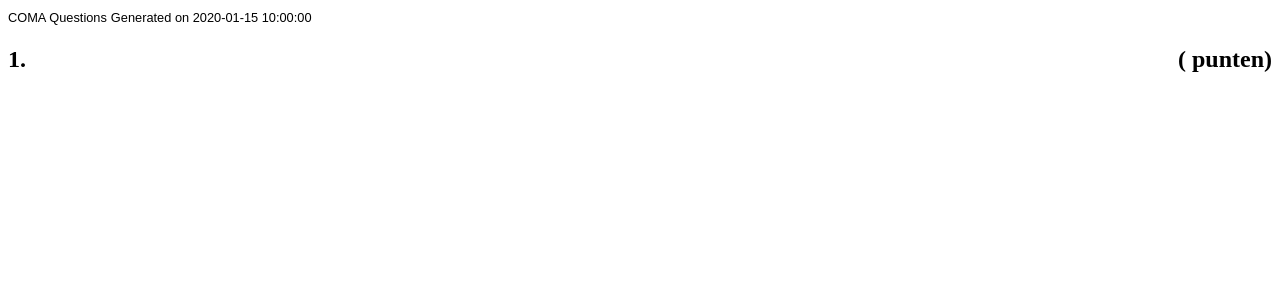
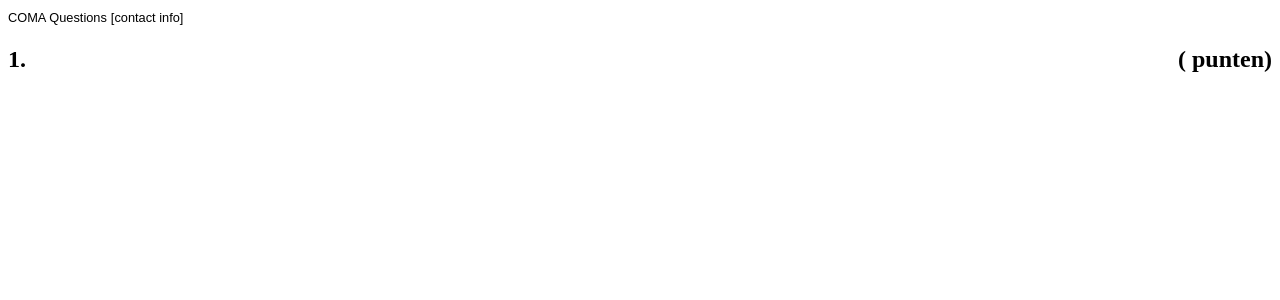
Before and after one commit to ZeusWPI/COMA, a Python web app: template app/templates/questions_pdf.html in a window 1280 px wide. Shown: the top 300 px of the page. Run offline with Jinja, Linux system fonts and the light colour scheme; the template is opened without the code that fills it: most values are stand-ins (such as "Sample title", 1, 10 or a date in 2020).

Commit message:
fix(handouts): Omit "Generated on" from html so we can cache renders.

```diff
--- a/app/templates/questions_pdf.html
+++ b/app/templates/questions_pdf.html
@@ -71,7 +71,7 @@ p:has(span.math.display) {
   <body>
     <span class="header center">COMA Questions</span>
     <page-counter class="footer outside"></page-counter>
-    <span class="footer center">Generated on {{now()}}</span>
+    <span class="footer center">[contact info]</span>
 
     {% for q in sorted_visible_questions %}
       <h2 class="hsplit">
```
